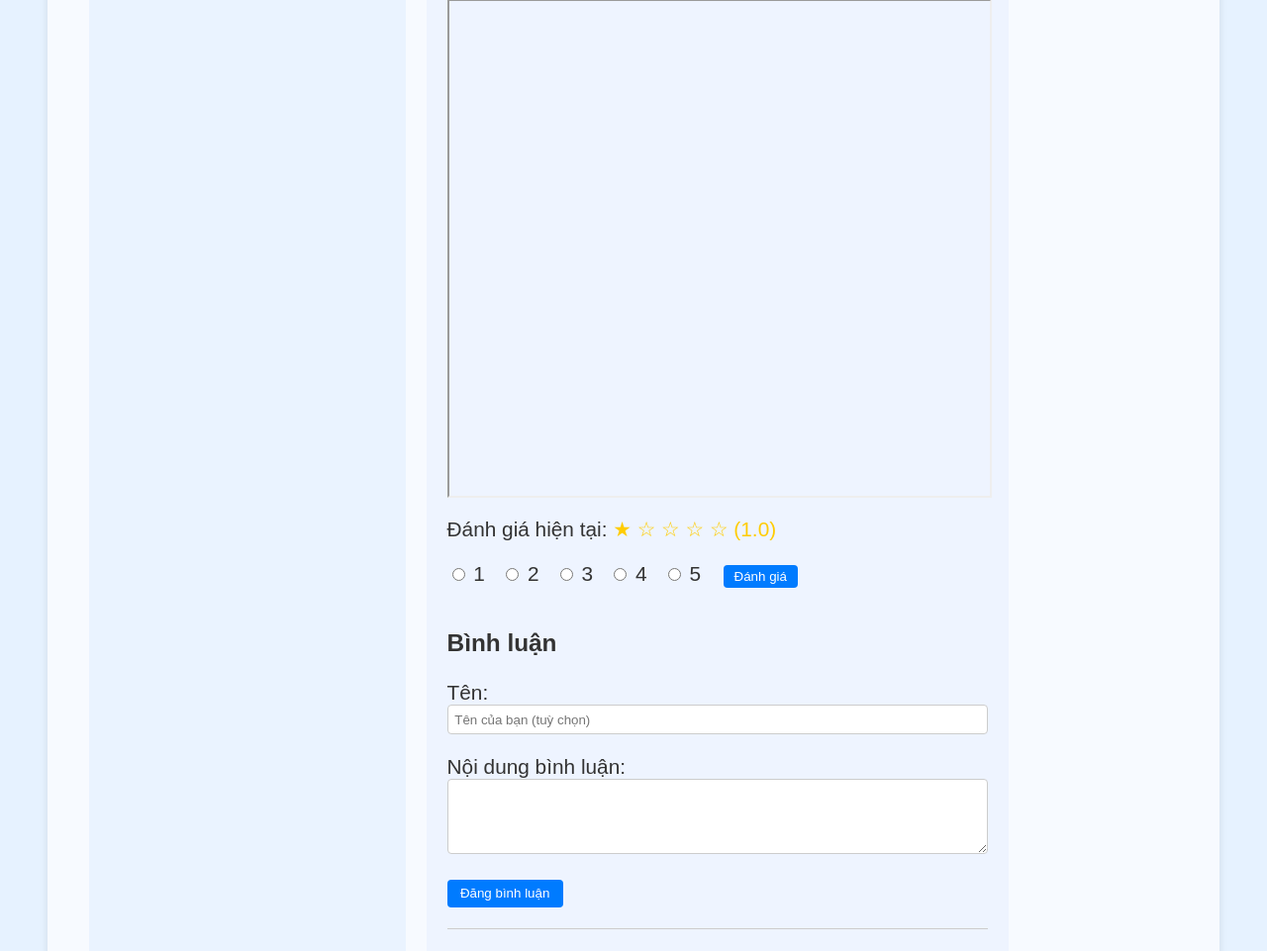
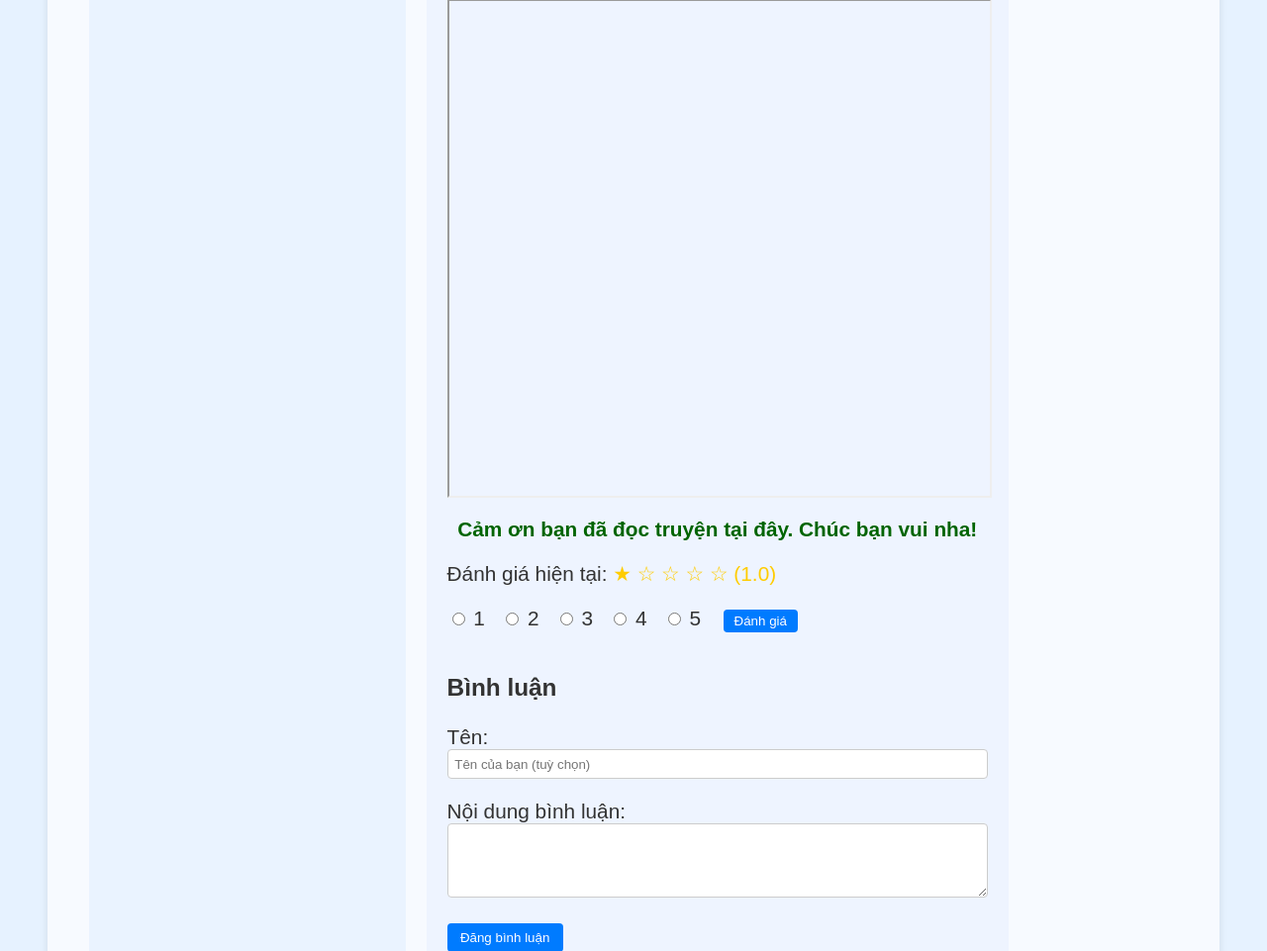
Before and after one commit to tranhiepvn/story-site-flask, a Flask app: page /story/1 in a window 1280 px wide. Shown: the part 483-1444 px from the top of the page at 99% size. Run offline with Flask 3, Linux system fonts and the light colour scheme; tables that the repository leaves empty hold one stand-in row (values such as "Sample post").

Commit message:
Thêm con tiếp và cảm ơn

```diff
--- a/src/static/style.css
+++ b/src/static/style.css
@@ -775,3 +775,18 @@ body.upload aside.sidebar {
   flex: 0 0 280px;
   box-sizing: border-box;
 }
+
+/* Styling for continuation and thank-you messages on the story detail page */
+.continuation {
+  margin-top: 1em;
+  color: #c00; /* đỏ đậm */
+  font-weight: bold;
+  text-align: left;
+}
+
+.thank-you {
+  margin-top: 1em;
+  color: #006400; /* xanh lá cây đậm */
+  font-weight: bold;
+  text-align: center;
+}
--- a/src/templates/story.html
+++ b/src/templates/story.html
@@ -99,6 +99,12 @@
         {% endfor %}
       </div>
     {% endif %}
+    {# Khi đang xem phần cuối cùng và truyện chưa hoàn thành, hiển thị thông báo tiếp tục #}
+{% if not story.is_completed and current_index == total_parts %}
+  <p class="continuation">Còn tiếp…</p>
+{% endif %}
+  <p class="thank-you">Cảm ơn bạn đã đọc truyện tại đây. Chúc bạn vui nha!</p>
+
     {# hiển thị đánh giá hiện tại và form đánh giá #}
     <div class="rating-section">
       {% set avg = (story.rating_sum / story.rating_count) if story.rating_count > 0 else 0 %}
```
